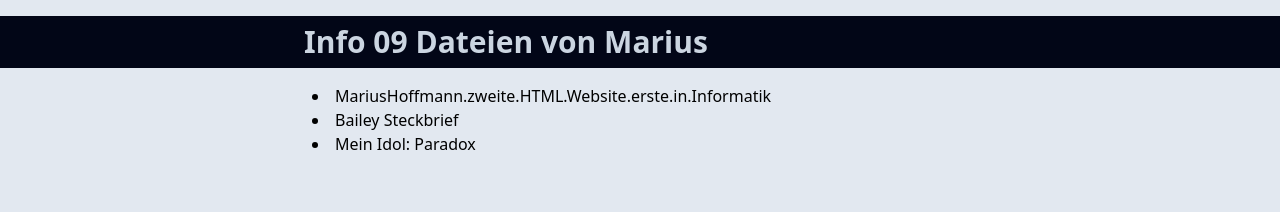
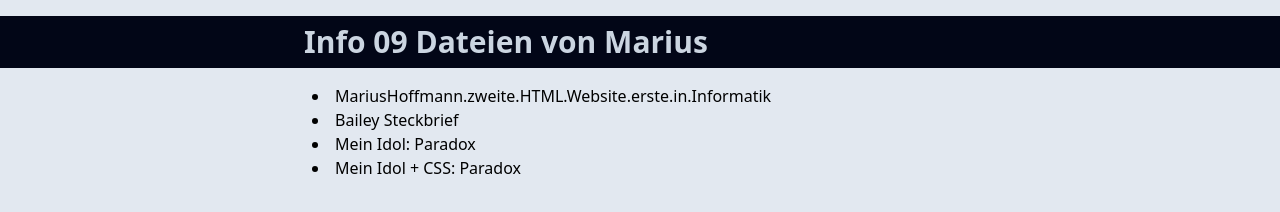
Before and after one commit to novaover9000/info09, a website: page src/index.html in a window 1280 px wide. Drawn offline with Linux system fonts and the light colour scheme.

Commit message:
chore: link to new page

```diff
--- a/src/index.html
+++ b/src/index.html
@@ -51,6 +51,11 @@
             >Mein Idol: Paradox</a
           >
         </li>
+        <li class="truncate">
+          <a href="Mein Idol + CSS\Mein_Idol.html" class="hover:underline"
+            >Mein Idol + CSS: Paradox</a
+          >
+        </li>
       </ul>
     </div>
   </body>
```
